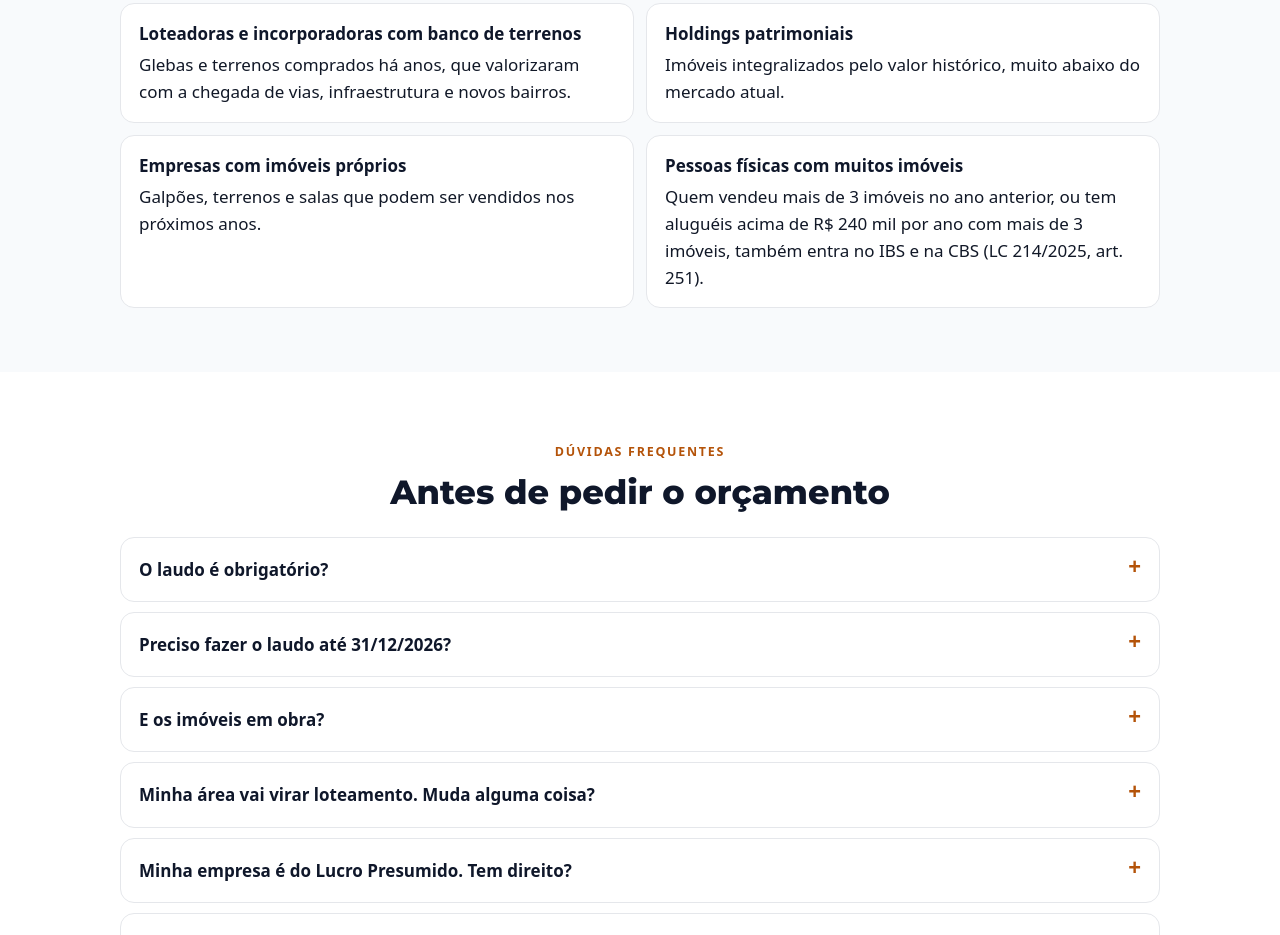
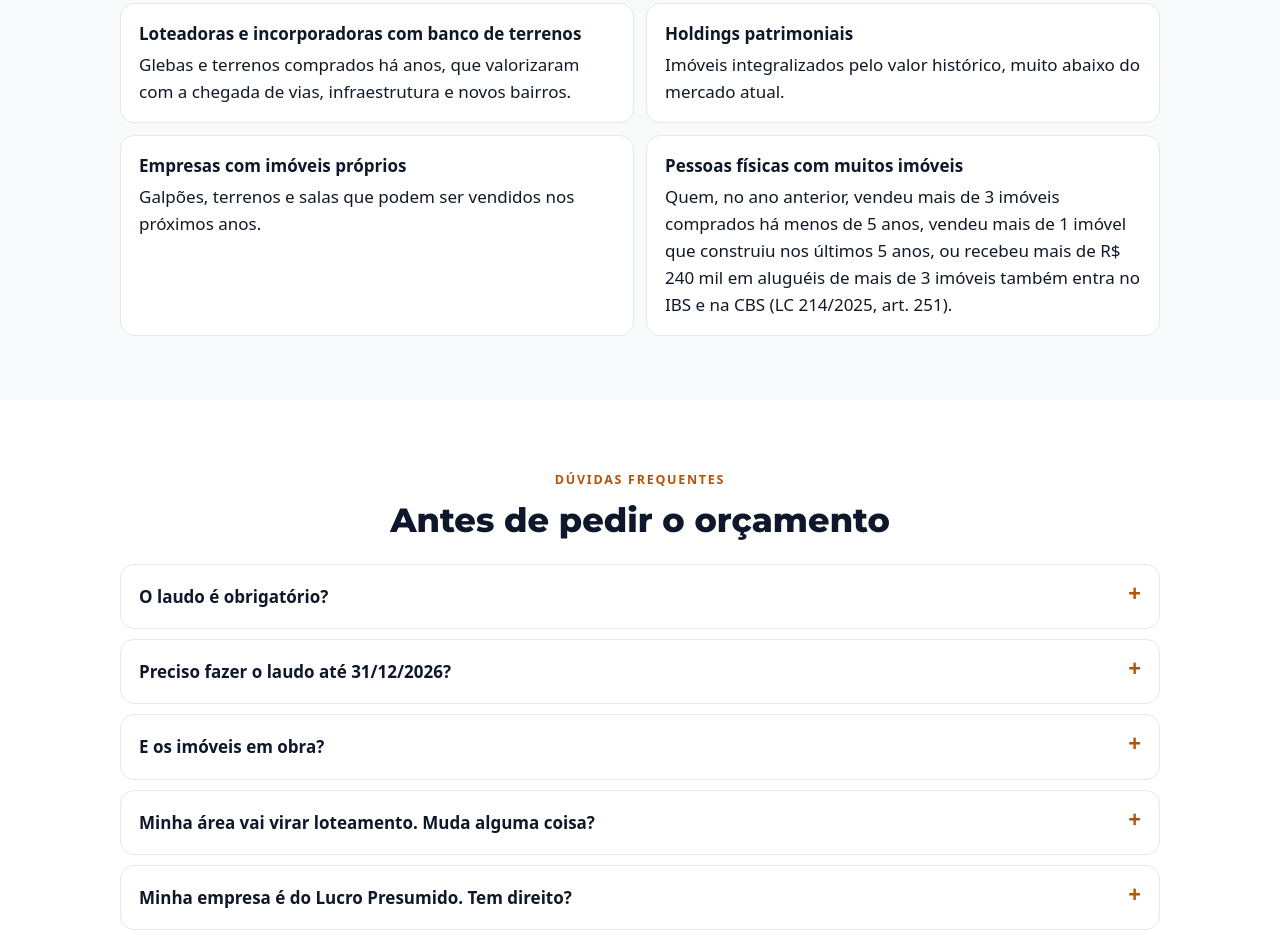
Before and after one commit to herbetcamelo/aec-studio-site, a plain HTML site: page laudo-redutor-de-ajuste/index.html in a window 1280 px wide. Shown: the part 3599-4534 px from the top of the page. Drawn offline with Linux system fonts and the light colour scheme.

Commit message:
Corrige critério de pessoa física (art. 251) na página do redutor
Co-Authored-By: Claude Opus 5.5 <noreply@anthropic.com>
Claude-Session: https://claude.ai/code/session_014xN4FABZLgKeR3mUK9HyUY

```diff
--- a/laudo-redutor-de-ajuste/index.html
+++ b/laudo-redutor-de-ajuste/index.html
@@ -333,7 +333,7 @@
         <div><b>Loteadoras e incorporadoras com banco de terrenos</b>Glebas e terrenos comprados há anos, que valorizaram com a chegada de vias, infraestrutura e novos bairros.</div>
         <div><b>Holdings patrimoniais</b>Imóveis integralizados pelo valor histórico, muito abaixo do mercado atual.</div>
         <div><b>Empresas com imóveis próprios</b>Galpões, terrenos e salas que podem ser vendidos nos próximos anos.</div>
-        <div><b>Pessoas físicas com muitos imóveis</b>Quem vendeu mais de 3 imóveis no ano anterior, ou tem aluguéis acima de R$ 240 mil por ano com mais de 3 imóveis, também entra no IBS e na CBS (LC 214/2025, art. 251).</div>
+        <div><b>Pessoas físicas com muitos imóveis</b>Quem, no ano anterior, vendeu mais de 3 imóveis comprados há menos de 5 anos, vendeu mais de 1 imóvel que construiu nos últimos 5 anos, ou recebeu mais de R$ 240 mil em aluguéis de mais de 3 imóveis também entra no IBS e na CBS (LC 214/2025, art. 251).</div>
       </div>
     </div>
   </section>
```
